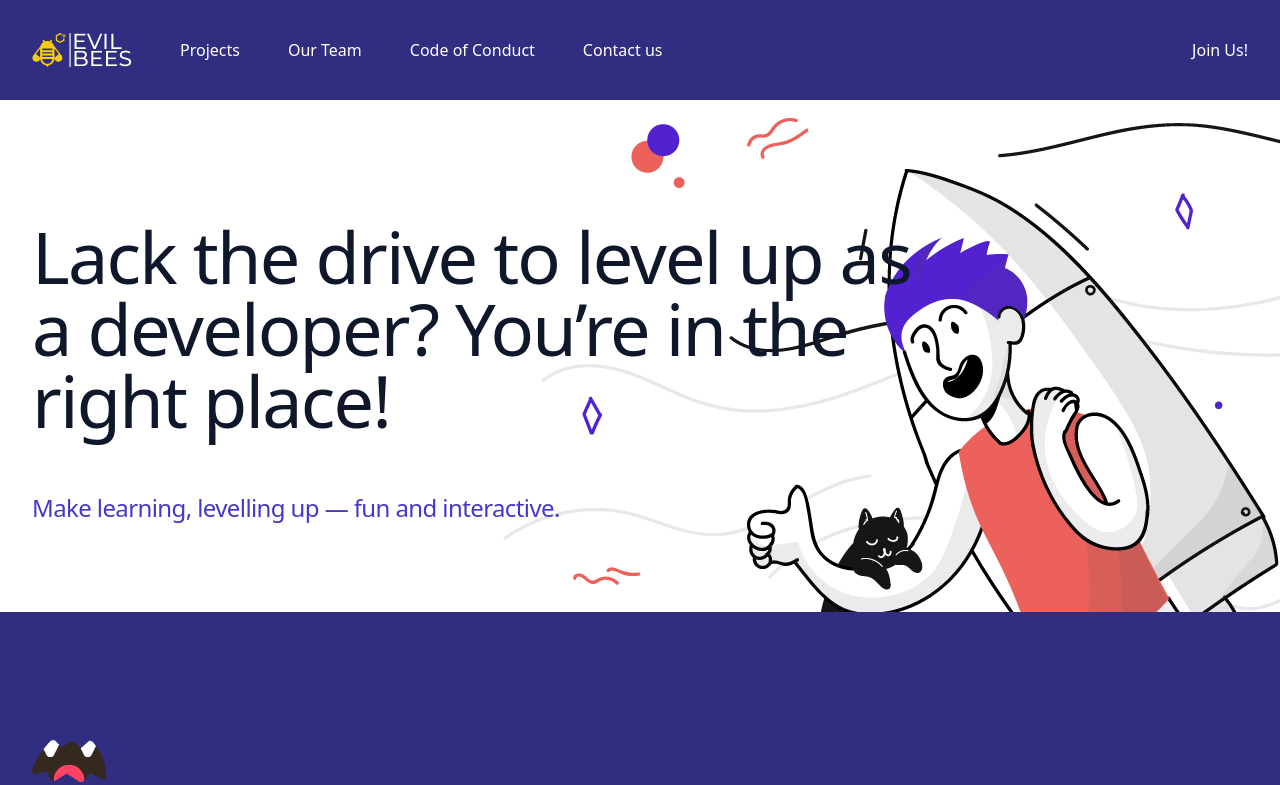
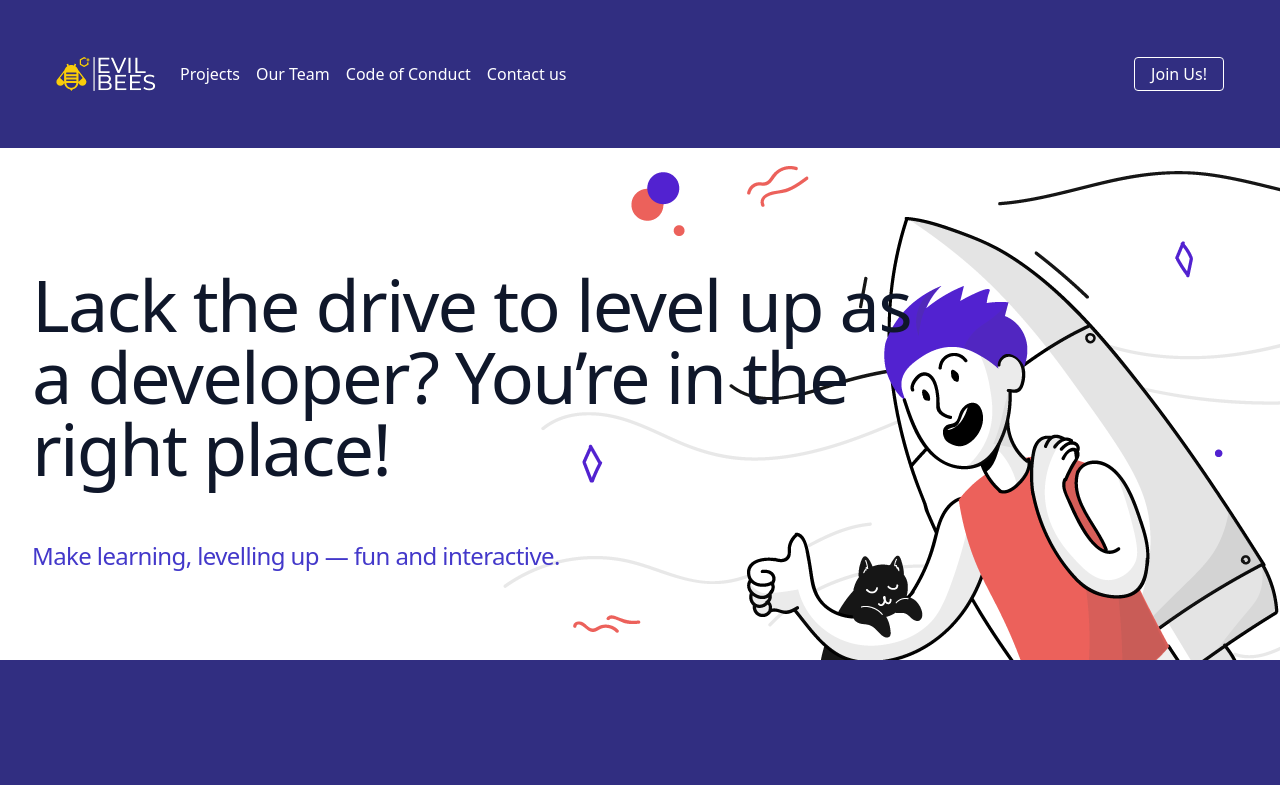
Before and after one commit to nikolap994/evil_bees, a Next.js app: page / in a window 1280 px wide. Shown: the top 785 px of the page. Built offline with nearby package versions, Linux system fonts and the light colour scheme.

Commit message:
Update navbar styles

```diff
--- a/components/navigation.js
+++ b/components/navigation.js
@@ -2,12 +2,11 @@ import Link from "next/link";
 import Image from "next/image";
 
 export default function Navigation() {
-
 	return (
 		<header className="bg-indigo-900 mb-10">
 			<div className="mx-auto max-w-7xl px-4 sm:px-6 lg:px-8  text-white">
-				<nav className="relative z-50 flex justify-between">
-					<div className="flex items-center md:gap-x-12">
+				<nav className="flex items-center justify-between flex-wrap p-6">
+					<div className="flex items-center flex-shrink-0 text-white mr-6">
 						<Link href="/">
 							<Image
 								priority={true}
@@ -17,12 +16,41 @@ export default function Navigation() {
 								src="/evil-bees.png"
 							/>
 						</Link>
-						<Link href="/projects">Projects</Link>
-						<Link href="/our-team">Our Team</Link>
-						<Link href="/code-of-conduct">Code of Conduct</Link>
-						<Link href="/contact">Contact us</Link>
 					</div>
-					<Link className="flex items-center md:gap-x-12" href="https://discord.gg/rvxGNrFhNz">Join Us!</Link>
+					<div className="w-full block flex-grow lg:flex lg:items-center lg:w-auto">
+						<div className="text-l lg:flex-grow">
+							<Link
+								className="block mt-4 lg:inline-block lg:mt-0 text-white-400 hover:text-white mr-4"
+								href="/projects"
+							>
+								Projects
+							</Link>
+							<Link
+								className="block mt-4 lg:inline-block lg:mt-0 text-white-400 hover:text-white mr-4"
+								href="/our-team"
+							>
+								Our Team
+							</Link>
+							<Link
+								className="block mt-4 lg:inline-block lg:mt-0 text-white-400 hover:text-white mr-4"
+								href="/code-of-conduct"
+							>
+								Code of Conduct
+							</Link>
+							<Link
+								className="block mt-4 lg:inline-block lg:mt-0 text-white-400 hover:text-white mr-4"
+								href="/contact"
+							>
+								Contact us
+							</Link>
+						</div>
+					</div>
+					<Link
+						className="inline-block text-l px-4 py-2 leading-none border rounded text-white border-white hover:border-transparent hover:text-black hover:bg-white mt-4 lg:mt-0"
+						href="https://discord.gg/rvxGNrFhNz"
+					>
+						Join Us!
+					</Link>
 				</nav>
 			</div>
 		</header>
```
